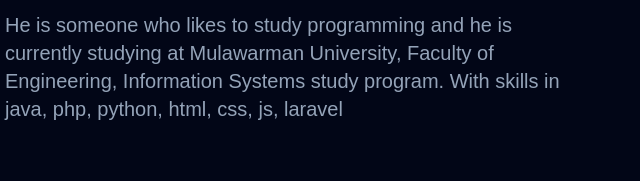
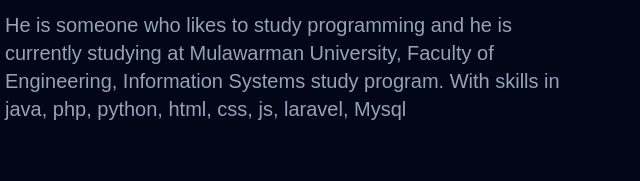
Before and after one commit to Novandra7/Website-Portofolio, a plain HTML site: page index.html in a window 1280 px wide. Shown: the part 403-584 px from the top of the page, 155-795 px from the left. Drawn offline with Linux system fonts and the light colour scheme.

Commit message:
Update index.html

```diff
--- a/index.html
+++ b/index.html
@@ -45,7 +45,7 @@
                     He is someone who likes to study programming and he is
                     currently studying at Mulawarman University, Faculty of
                     Engineering, Information Systems study program. With
-                    skills in java, php, python, html, css, js, laravel
+                    skills in java, php, python, html, css, js, laravel, Mysql
                 </p>
             </div>
             <div class="foto">
```
